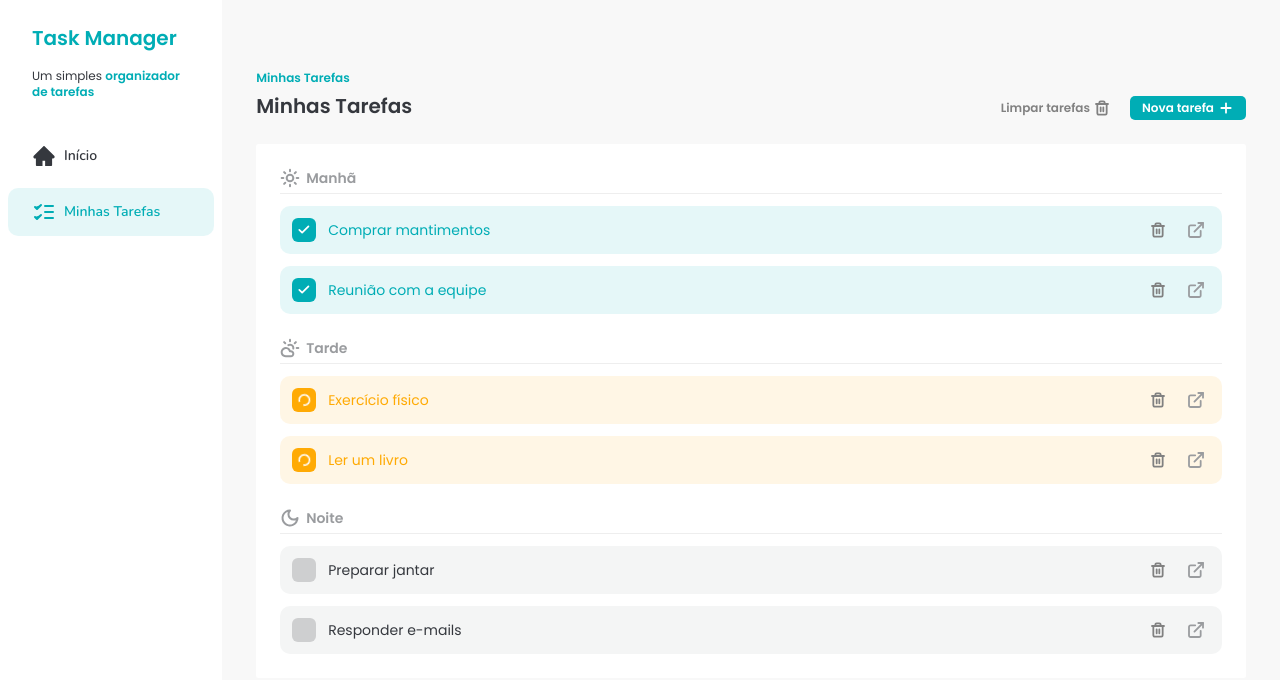
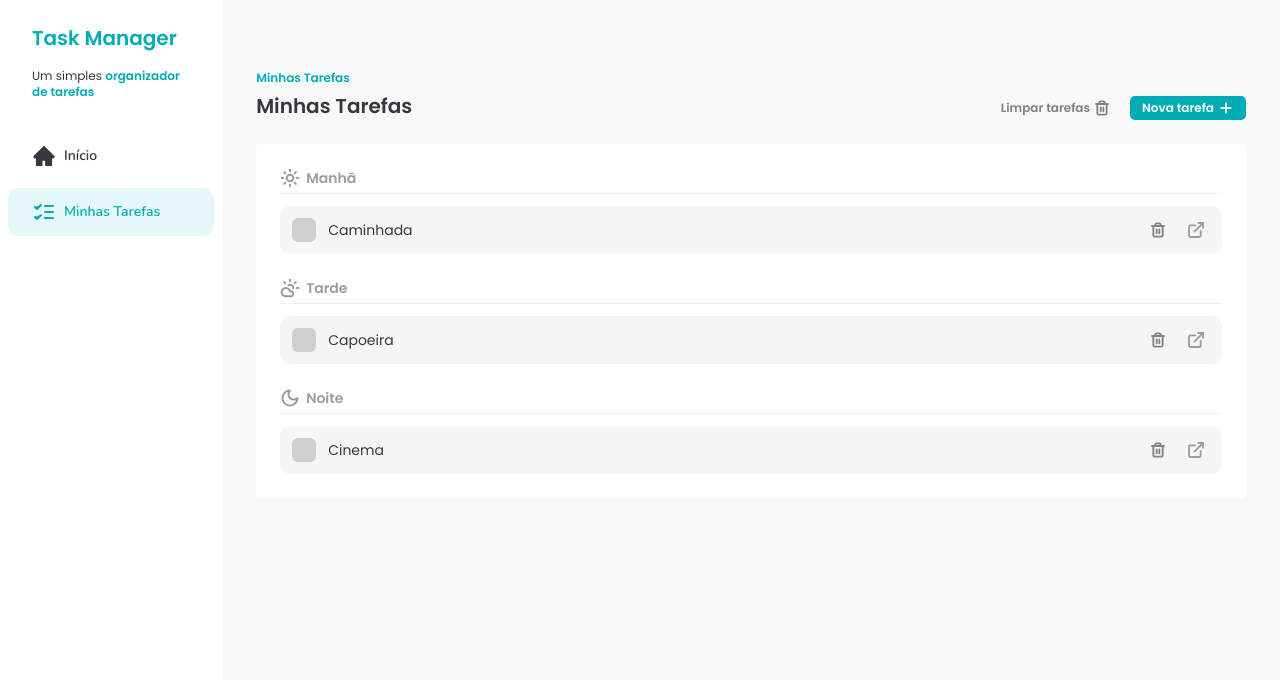
Before and after one commit to pc-silva/app-task-manager, a React (Vite) app: page / in a window 1280 px wide. Shown: the top 680 px of the page. Built offline with nearby package versions, Linux system fonts and the light colour scheme; data requests are answered from the project's data file.

Commit message:
feat: ensure add and delete task db

```diff
--- a/db.json
+++ b/db.json
@@ -1,49 +1,23 @@
 {
   "tasks": [
     {
-      "id": 1,
-      "title": "Comprar mantimentos",
-      "description": "Comprar pão, leite e ovos",
+      "id": "ca6463be-8668-4315-92f8-29a2accc6441",
+      "title": "Caminhada",
+      "description": "5 Km",
       "time": "morning",
-      "status": "done"
-    },
-
-    {
-      "id": 2,
-      "title": "Reunião com a equipe",
-      "description": "Discutir o progresso do projeto",
-      "time": "morning",
-      "status": "done"
-    },
-
-    {
-      "id": 3,
-      "title": "Exercício físico",
-      "description": "Caminhada de 30 minutos no parque",
-      "time": "afternoon",
-      "status": "in_progress"
-    },
-
-    {
-      "id": 4,
-      "title": "Ler um livro",
-      "description": "Ler pelo menos 50 páginas do livro atual",
-      "time": "afternoon",
-      "status": "in_progress"
-    },
-
-    {
-      "id": 5,
-      "title": "Preparar jantar",
-      "description": "Cozinhar uma refeição saudável para a família",
-      "time": "evening",
       "status": "not_started"
     },
-
     {
-      "id": 6,
-      "title": "Responder e-mails",
-      "description": "Verificar e responder e-mails importantes",
+      "id": "ab6d9330-eed9-473b-8a4f-e06130828c95",
+      "title": "Capoeira",
+      "description": "Treinar armada",
+      "time": "afternoon",
+      "status": "not_started"
+    },
+    {
+      "id": "f6e18ccc-2582-4d2e-9f94-879b02bdea5b",
+      "title": "Cinema",
+      "description": "Filme Avatar",
       "time": "evening",
       "status": "not_started"
     }
--- a/src/components/Task.jsx
+++ b/src/components/Task.jsx
@@ -8,7 +8,6 @@ import SunIcon from "../assets/icons/sun.svg?react";
 import TrashIcon from "../assets/icons/trash.svg?react";
 import { AddTaskDialog } from "./AddTaskDialog";
 import { Button } from "./Button";
-import { TASKS } from "./constants/TASKS";
 import { TaskItens } from "./TaskItens";
 import { TaskSeparator } from "./TaskSeparator";
 
@@ -55,13 +54,26 @@ export const Task = () => {
     setTasks(updatedTasks);
   }
 
-  function handleDeleteTask(taskId) {
+  async function handleDeleteTask(taskId) {
+    const response = await fetch(`http://localhost:3000/tasks/${taskId}`, {
+      method: "DELETE",
+    });
+    if (!response.ok) {
+      return toast.error("Erro ao deletar tarefa! Tente novamente.");
+    }
     const updatedTasks = tasks.filter((task) => task.id !== taskId);
+    setTasks(updatedTasks);
     toast.success("Tarefa deletada com sucesso!");
-    setTasks(updatedTasks);
   }
 
-  function handleTaskSubmit(newTask) {
+  async function handleTaskSubmit(newTask) {
+    const response = await fetch("http://localhost:3000/tasks", {
+      method: "POST",
+      body: JSON.stringify(newTask),
+    });
+    if (!response.ok) {
+      return toast.error("Erro ao adicionar tarefa! Tente novamente.");
+    }
     setTasks([...tasks, newTask]);
     toast.success("Tarefa adicionada com sucesso!");
   }
--- a/src/components/TaskItens.jsx
+++ b/src/components/TaskItens.jsx
@@ -63,7 +63,7 @@ export const TaskItens = ({ task, handleStatusChange, handleDeleteTask }) => {
 
 TaskItens.propTypes = {
   task: PropTypes.shape({
-    id: PropTypes.number.isRequired,
+    id: PropTypes.string.isRequired,
     title: PropTypes.string.isRequired,
     time: PropTypes.oneOf(["morning", "afternoon", "evening"]).isRequired,
     status: PropTypes.oneOf(["not_started", "in_progress", "done"]).isRequired,
```
